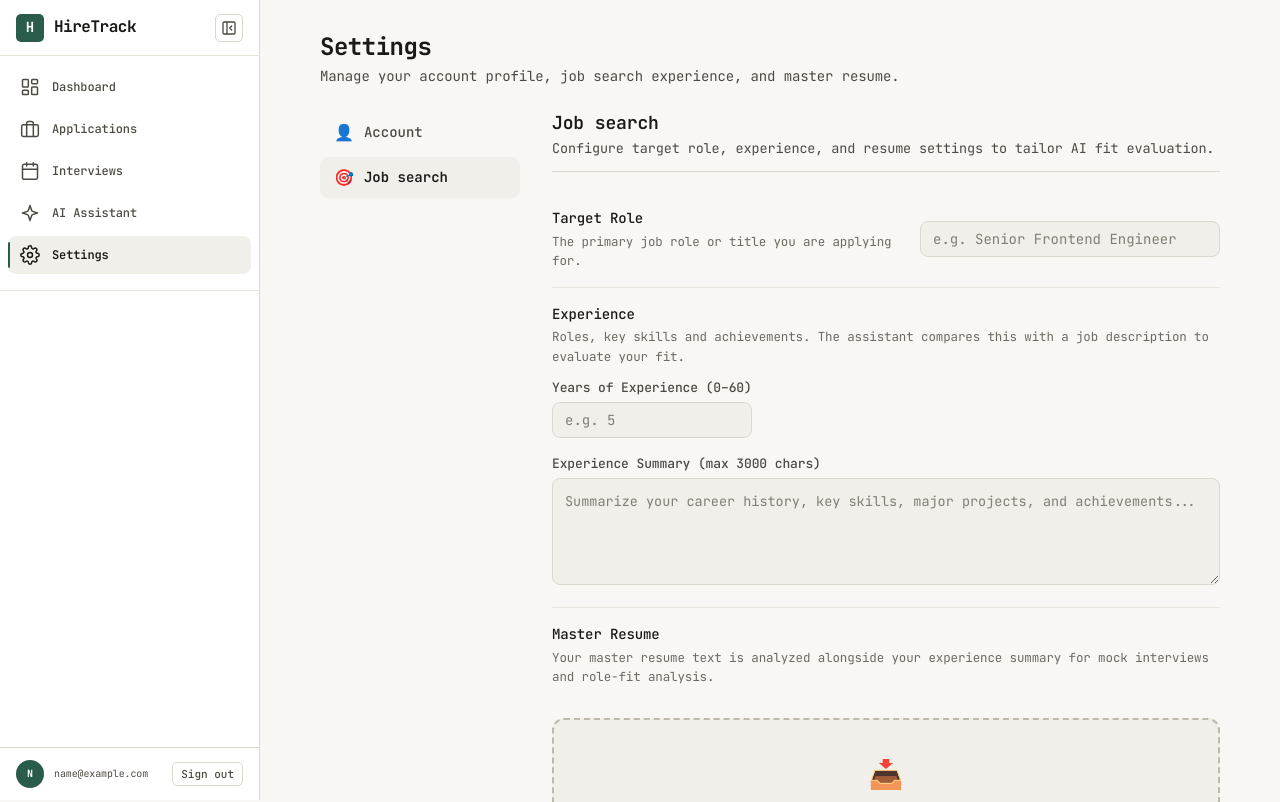
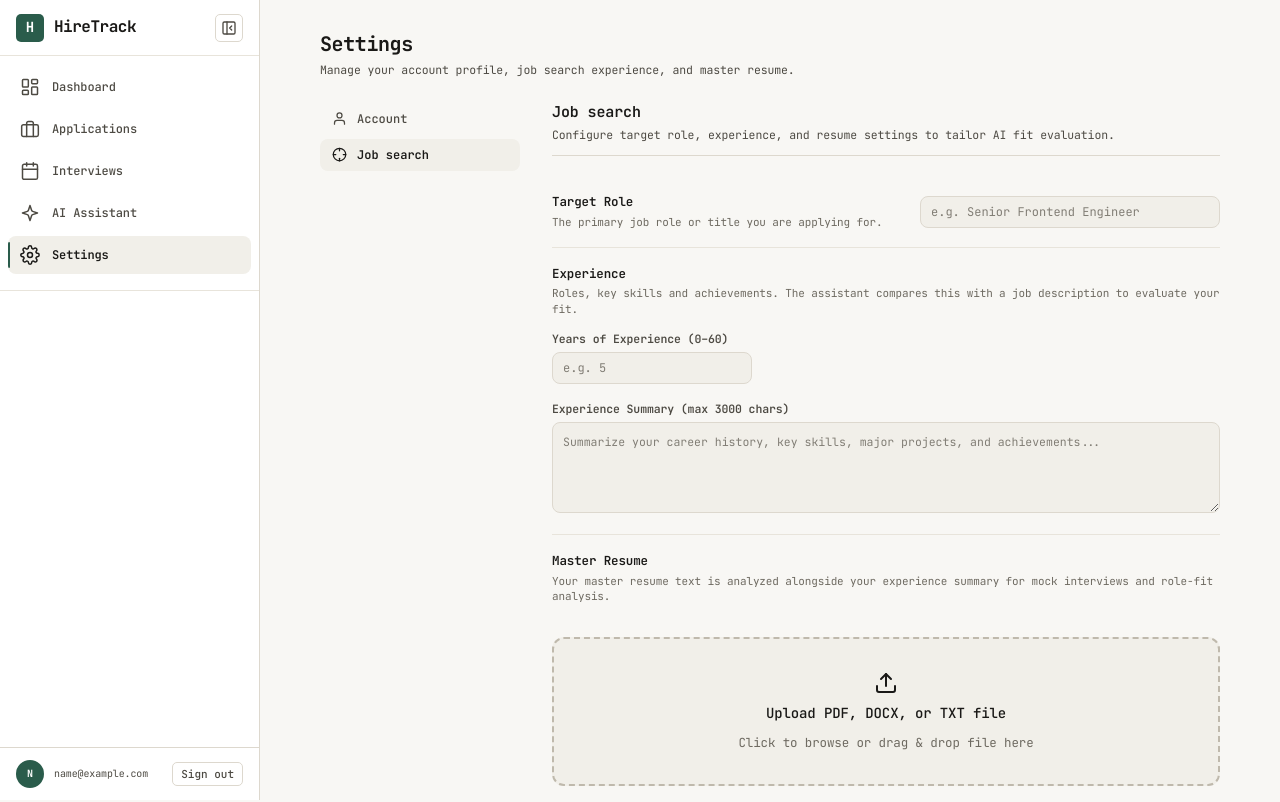
Before and after one commit to bangarukondabollapally/hiretrack-frontend, a React (Vite) app: page /profile in a window 1280 px wide. Shown: the top 802 px of the page. Built offline with nearby package versions, Linux system fonts and the light colour scheme; no server answers; sample sign-in values are in the browser's storage.

Commit message:
style: replace emojis with SVG icons in settings and refine proportional font hierarchy

```diff
--- a/src/profile/ProfilePage.css
+++ b/src/profile/ProfilePage.css
@@ -15,14 +15,14 @@
 }
 
 .settings-title {
-  font-size: 24px;
+  font-size: 20px;
   font-weight: var(--weight-bold);
   color: var(--text-primary);
   letter-spacing: -0.02em;
 }
 
 .settings-subtitle {
-  font-size: 14px;
+  font-size: 11.5px;
   color: var(--text-secondary);
 }
 
@@ -30,7 +30,7 @@
   padding: 40px;
   text-align: center;
   color: var(--text-secondary);
-  font-size: 14px;
+  font-size: 12px;
 }
 
 /* Settings Desktop Layout: Left nav section list + Right content pane */
@@ -53,9 +53,9 @@
   display: flex;
   align-items: center;
   gap: 10px;
-  padding: 10px 14px;
+  padding: 8px 12px;
   border-radius: 8px;
-  font-size: 14px;
+  font-size: 12px;
   font-weight: var(--weight-medium);
   color: var(--text-secondary);
   background: transparent;
@@ -78,7 +78,14 @@
 }
 
 .settings-nav__icon {
-  font-size: 16px;
+  display: inline-flex;
+  align-items: center;
+  justify-content: center;
+  color: var(--text-secondary);
+}
+
+.settings-nav__item--active .settings-nav__icon {
+  color: var(--text-primary);
 }
 
 .settings-nav__label {
@@ -108,13 +115,13 @@
 }
 
 .settings-section__title {
-  font-size: 18px;
+  font-size: 15px;
   font-weight: var(--weight-semibold);
   color: var(--text-primary);
 }
 
 .settings-section__desc {
-  font-size: 13.5px;
+  font-size: 11.5px;
   color: var(--text-secondary);
 }
 
@@ -156,16 +163,17 @@
 }
 
 .claude-row__label {
-  font-size: 14px;
-  font-weight: var(--weight-medium);
+  font-size: 12.5px;
+  font-weight: var(--weight-semibold);
   color: var(--text-primary);
   display: block;
 }
 
 .claude-row__desc {
-  font-size: 12.5px;
+  font-size: 11px;
   color: var(--text-tertiary);
-  margin-top: 2px;
+  margin-top: 3px;
+  line-height: 1.45;
 }
 
 .claude-row__control {
@@ -184,15 +192,15 @@
 }
 
 .read-only-value {
-  font-size: 14px;
+  font-size: 11.5px;
   color: var(--text-secondary);
   font-family: var(--font-mono);
 }
 
 .form-input {
   width: 100%;
-  padding: 8px 12px;
-  font-size: 14px;
+  padding: 7px 10px;
+  font-size: 12px;
   border: 1px solid var(--border);
   border-radius: 8px;
   background-color: var(--surface-sunken);
@@ -208,8 +216,8 @@
 
 .form-textarea {
   width: 100%;
-  padding: 12px;
-  font-size: 13.5px;
+  padding: 10px;
+  font-size: 11.5px;
   font-family: var(--font-mono);
   border: 1px solid var(--border);
   border-radius: 8px;
@@ -226,7 +234,7 @@
 }
 
 .character-count {
-  font-size: 12px;
+  font-size: 10.5px;
   color: var(--text-tertiary);
   font-family: var(--font-mono);
 }
@@ -240,8 +248,8 @@
 }
 
 .sub-label {
-  font-size: 13px;
-  font-weight: var(--weight-medium);
+  font-size: 11.5px;
+  font-weight: var(--weight-semibold);
   color: var(--text-secondary);
   display: block;
   margin-bottom: 4px;
@@ -266,7 +274,7 @@
   align-items: center;
   justify-content: space-between;
   gap: 16px;
-  padding: 12px 16px;
+  padding: 10px 14px;
   background-color: var(--surface-sunken);
   border: 1px solid var(--border-subtle);
   border-radius: 8px;
@@ -274,7 +282,7 @@
 }
 
 .saved-resume-text {
-  font-size: 13.5px;
+  font-size: 12px;
   color: var(--text-primary);
   font-weight: var(--weight-medium);
 }
@@ -296,9 +304,9 @@
 }
 
 .btn-primary {
-  padding: 8px 18px;
-  font-size: 14px;
-  font-weight: var(--weight-medium);
+  padding: 7px 16px;
+  font-size: 11.5px;
+  font-weight: var(--weight-semibold);
   background-color: var(--accent);
   color: #ffffff;
   border: none;
@@ -320,8 +328,8 @@
 }
 
 .btn-secondary {
-  padding: 8px 14px;
-  font-size: 13px;
+  padding: 6px 12px;
+  font-size: 11.5px;
   font-weight: var(--weight-medium);
   background-color: var(--surface-sunken);
   color: var(--text-primary);
@@ -336,8 +344,8 @@
 }
 
 .btn-sm {
-  padding: 4px 10px;
-  font-size: 12.5px;
+  padding: 3px 8px;
+  font-size: 11px;
 }
 
 .btn-danger-outline {
--- a/src/profile/ProfilePage.jsx
+++ b/src/profile/ProfilePage.jsx
@@ -6,8 +6,29 @@ import { extractTextFromFile } from '../lib/fileParser';
 import './ProfilePage.css';
 
 const TABS = [
-  { id: 'account', label: 'Account', icon: '👤' },
-  { id: 'job-search', label: 'Job search', icon: '🎯' },
+  {
+    id: 'account',
+    label: 'Account',
+    icon: (
+      <svg width="15" height="15" viewBox="0 0 24 24" fill="none" stroke="currentColor" strokeWidth="2" strokeLinecap="round" strokeLinejoin="round">
+        <path d="M20 21v-2a4 4 0 0 0-4-4H8a4 4 0 0 0-4 4v2" />
+        <circle cx="12" cy="7" r="4" />
+      </svg>
+    ),
+  },
+  {
+    id: 'job-search',
+    label: 'Job search',
+    icon: (
+      <svg width="15" height="15" viewBox="0 0 24 24" fill="none" stroke="currentColor" strokeWidth="2" strokeLinecap="round" strokeLinejoin="round">
+        <circle cx="12" cy="12" r="10" />
+        <line x1="22" y1="12" x2="18" y2="12" />
+        <line x1="6" y1="12" x2="2" y2="12" />
+        <line x1="12" y1="6" x2="12" y2="2" />
+        <line x1="12" y1="22" x2="12" y2="18" />
+      </svg>
+    ),
+  },
 ];
 
 export default function ProfilePage() {
@@ -431,7 +452,13 @@ export default function ProfilePage() {
                         }}
                         onClick={() => fileInputRef.current?.click()}
                       >
-                        <span className="dropzone-icon">📥</span>
+                        <span className="dropzone-icon">
+                          <svg width="24" height="24" viewBox="0 0 24 24" fill="none" stroke="currentColor" strokeWidth="2" strokeLinecap="round" strokeLinejoin="round">
+                            <path d="M21 15v4a2 2 0 0 1-2 2H5a2 2 0 0 1-2-2v-4" />
+                            <polyline points="17 8 12 3 7 8" />
+                            <line x1="12" y1="3" x2="12" y2="15" />
+                          </svg>
+                        </span>
                         <span className="dropzone-text">
                           {isParsing ? 'Extracting text from file...' : 'Upload PDF, DOCX, or TXT file'}
                         </span>
```
